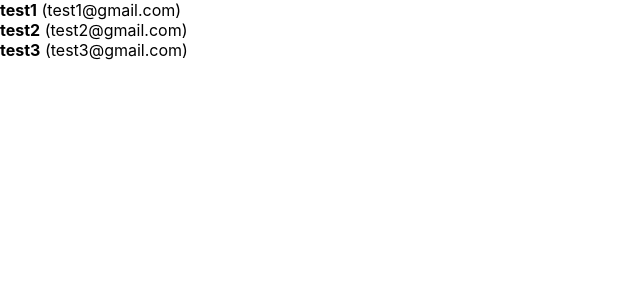
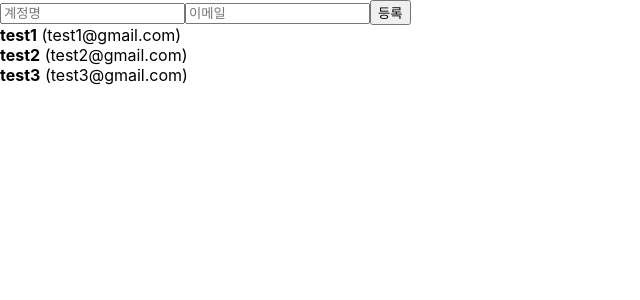
Before and after one commit to seo-dong-hyeon/begin-react, a React (Create React App) app: page / in a window 1280 px wide. Shown: the top 300 px of the page, without its empty margins (0-640 px from the left). Built offline with nearby package versions, Linux system fonts and the light colour scheme.

Commit message:
배열에 새로운 요소 추가하기

```diff
--- a/src/App.js
+++ b/src/App.js
@@ -1,8 +1,22 @@
-import React , { useRef } from 'react';
+import React , { useRef, useState } from 'react';
 import UserList from './UserList';
+import CreateUser from './CreateUser';
 
 function App() {
-  const users = [
+  const [inputs, setInputs] = useState({
+    username: '',
+    email: '',
+  });
+  const { username, email } = inputs;
+  const onChange = e => {
+    const { name, value } = e.target;
+    setInputs({
+      ...inputs,
+      [name]: value
+    });
+  };
+
+  const [users, setUsers] = useState([
     {
         id: 1,
         username: 'test1',
@@ -18,15 +32,33 @@
         username: 'test3',
         email: 'test3@gmail.com'
     },
-  ];
+  ]);
 
   const nextId = useRef(4); // id가 바뀌어도 컴포넌트가 리렌더링 될 필요는 없음 -> useState x, useRef
   const onCreate = () => {
+    const user = {
+      id: nextId.current,
+      username,
+      email,
+    };
+    setUsers([...users, user]); // 기존 배열 복사 + 새로운 요소 추가 == user.concat(user)
+    setInputs({
+      username: '',
+      email: ''
+    })
     nextId.current += 1; // 컴포넌트가 리렌더링 되더라도 바뀐 값이 유지
   }
 
   return (
-    <UserList users={users} />
+    <>
+      <CreateUser
+        username={username}
+        email={email}
+        onChange={onChange}
+        onCreate={onCreate}
+      />
+      <UserList users={users} />
+    </>
   );
 }
 
--- /dev/null
+++ b/src/CreateUser.js
@@ -0,0 +1,23 @@
+import React from 'react';
+
+function CreateUser( { username, email, onChange, onCreate }){
+    return (
+        <div>
+            <input
+                name="username"
+                placeholder="계정명"
+                onChange={onChange}
+                value={username}
+            />
+            <input
+                name="email"
+                placeholder="이메일"
+                onChange={onChange}
+                value={email}
+            />
+            <button onClick={onCreate}>등록</button>
+        </div>
+    );
+}
+
+export default CreateUser;
```
